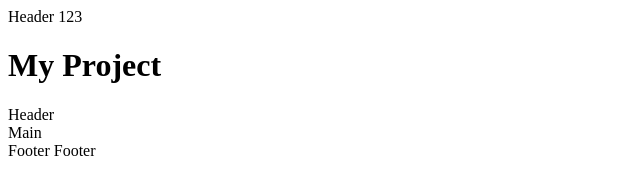
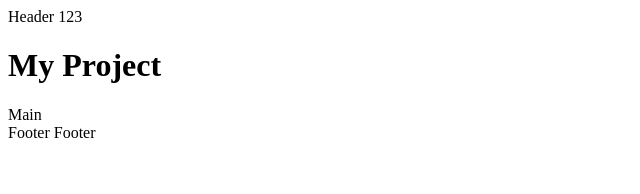
Before and after one commit to SerhiiFartushnyi/my-page, a plain HTML site: page index.html in a window 1280 px wide. Shown: the whole page, without its empty margins (0-640 px from the left). Drawn offline with Linux system fonts and the light colour scheme.

Commit message:
deleted double header

```diff
--- a/index.html
+++ b/index.html
@@ -8,7 +8,6 @@
 <body>
   <header>Header 123</header>
   <h1>My Project</h1>
-  <header>Header</header>
 
   <main>Main</main>
   <footer>Footer Footer</footer>
```
